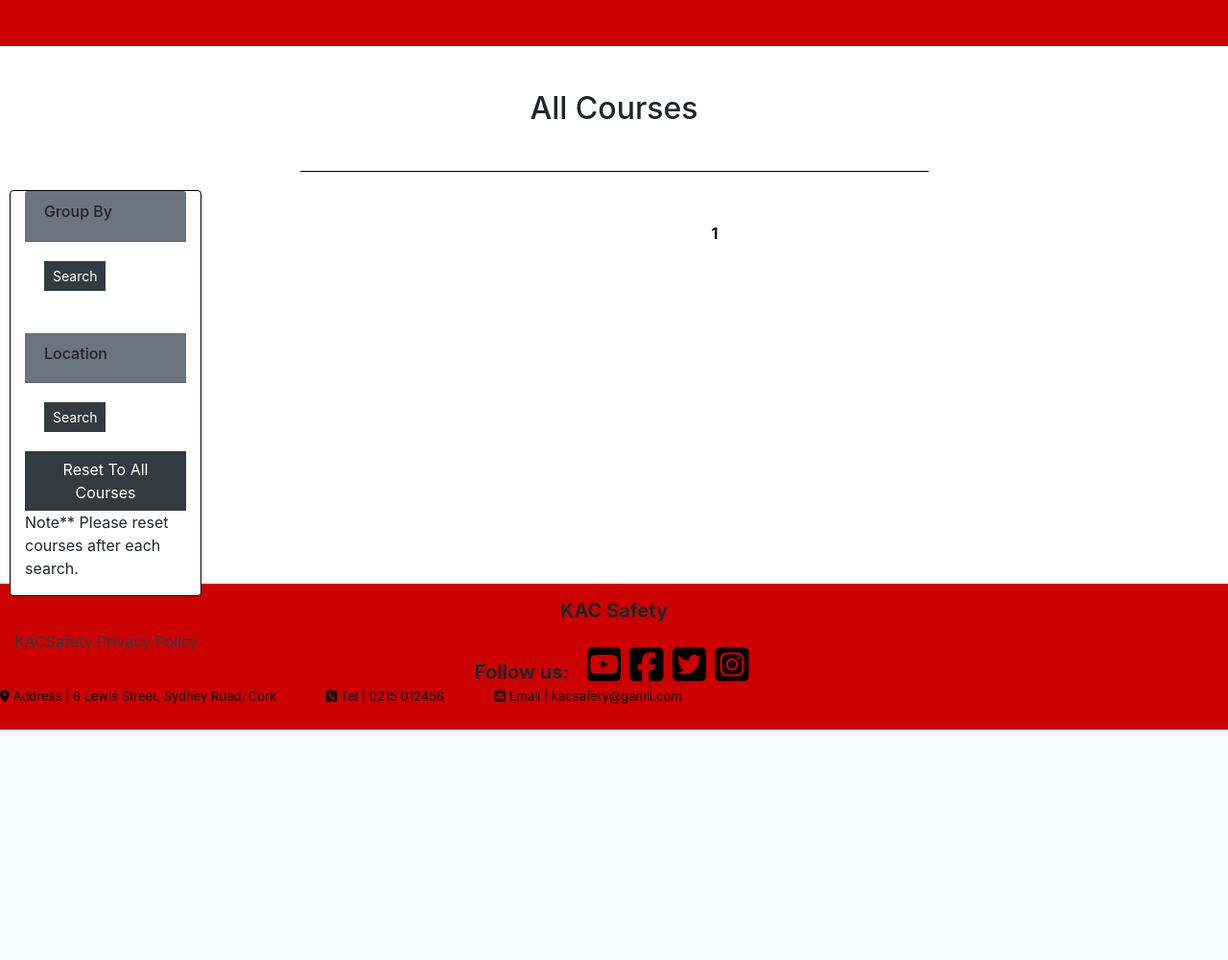
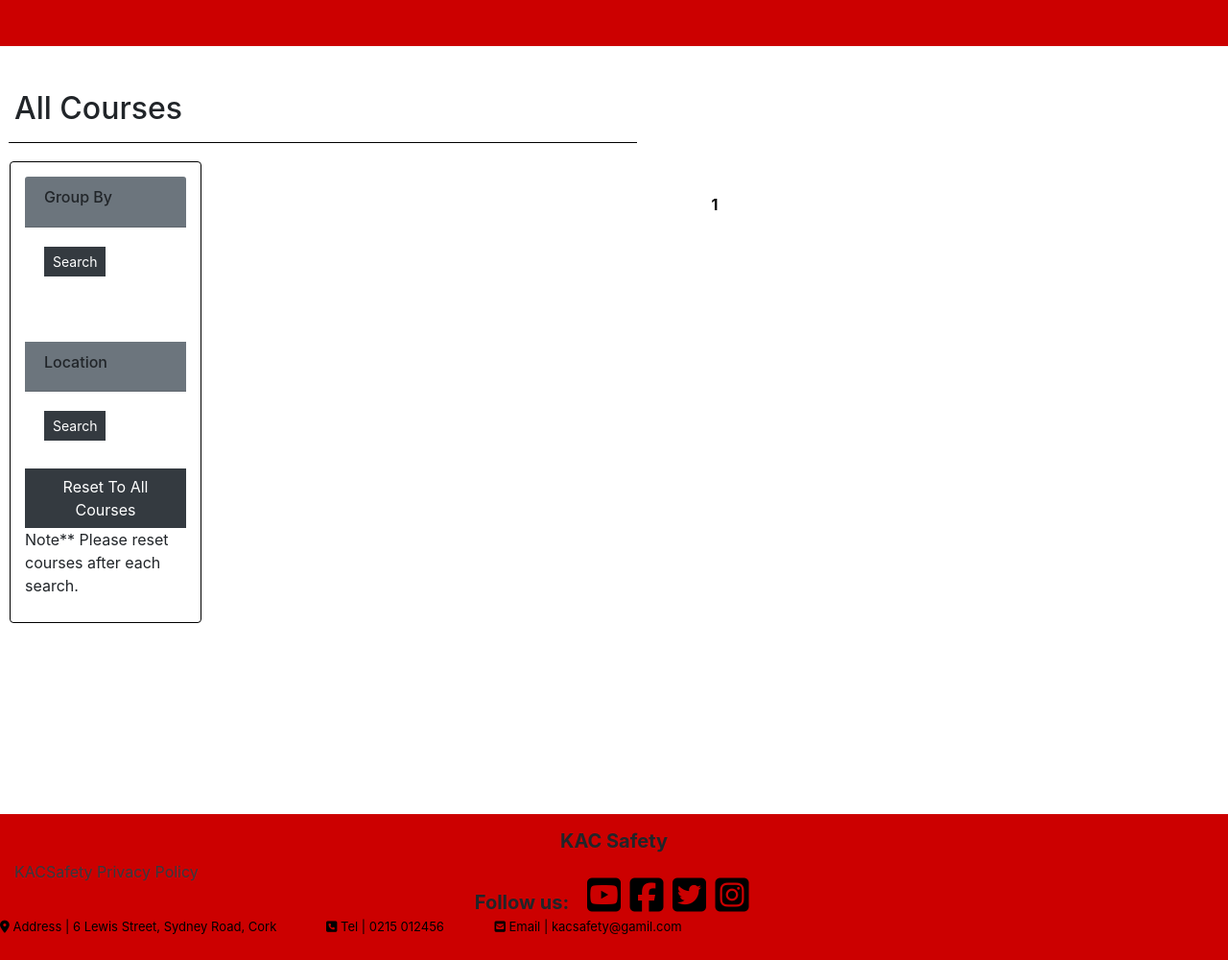
Before and after one commit to NBJIN/kacsafetya, a Django app: page /courses/all_courses/ in a window 1280 px wide. Shown: the part 136-1136 px from the top of the page at 96% size. Before the commit the page ends 896 px from the top, so only its background shows below. Run offline with Django 3.2, Linux system fonts and the light colour scheme; data that the repository does not hold is empty; some libraries are stand-ins or nearby versions.

Commit message:
CSS styling of pages
basket.html for the backet contents heading removed text-center and
aligned it to the left margin and added an underline. Alter the
position of buttons at the bottom of the page by placing both
buttons on the one line and putting the make a purchase button
as the first option and continue browsing as the second option.
Also changed bag is emptpy to basket is empty.
contact_approved.html aligned heading to left and inserted underline.
Highlighted the customer name and the kac safety team in bold.
Contact.html changed the wording of the main heading to Contact Us.
Courses forms.py fixed issue with time the course was being held as
it was defaulting to the current time.
all_courses added margin left to the main heading.
detailed_courses styled main heading and moved underline in from
left margin.
settings.py change allowed hosts.
subscribe.html remove margin left from the main heading.
purchase_success.html added home button to the bottom of the page
and changed wording on Back to coourses to continue browsing.
Added styling for all of the above to base.css.

```diff
--- a/contact/templates/contact/contact.html
+++ b/contact/templates/contact/contact.html
@@ -23,7 +23,7 @@
     <div class="row">
         <div class="col-12 col-lg-6">
             <!-- <hr> -->
-            <h1 class="logo-font mb-4 contact-heading">Contact The KAC Safety Team </h1>
+            <h1 class="logo-font mb-4 contact-heading">Contact Us </h1>
             <!-- <hr> -->
             <hr class="w-70 mb-1 hr-color">
         </div>
--- a/courses/templates/courses/all_courses.html
+++ b/courses/templates/courses/all_courses.html
@@ -15,7 +15,7 @@
   <div class="row">
     <div class="col text-center mt-3">
       <h2 class="logo-font mt-5 mt-md-0 head-allcourses">All Courses</h2>
-      <hr class="w-50 mb-1 hr-color">
+      <hr class="w-50 mb-1 ml-4 hr-color">
       <!-- <hr class="w-50 mb-1"> -->
     </div>
   </div>
@@ -63,7 +63,7 @@
   <div class="row">
         {% for course in page_obj %}
         <div class="col-sm-6 col-md-6 col-lg-4 col-xl-3 col-height">
-          <div class="card h-100 border-danger">
+          <div class="card card-width h-100 border-danger">
             {% if course.image %}
             <a href="{% url 'detailed_courses' course_id=course.id %}">
               <img class="card-img-top img-fluid" src="{{ course.image.url }}" alt="{{ course.title }}">
--- a/courses/templates/courses/detailed_courses.html
+++ b/courses/templates/courses/detailed_courses.html
@@ -15,8 +15,8 @@
 <div class="overlay"></div>
 <div class="container-fluid-detailedcourses pl-3 pr-3">
      <div class="col text-center mt-3">
-            <h2 class="logo-font mt-5">Course Details</h2>
-            <hr class="w-50 mb-1 hr-color">
+            <h2 class="logo-font mt-5 mt-md-0 head-allcourses">Course Details</h2>
+            <hr class="w-50 mb-1 ml-4 hr-color">
           </div>
     <div class="row mt-5">
 
--- a/kac_safety/settings.py
+++ b/kac_safety/settings.py
@@ -33,7 +33,7 @@ DEBUG = 'DEVELOPMENT' in os.environ  # True
 # DEBUG = True
 
 ALLOWED_HOSTS = ['kac-safetya.herokuapp.com', 'localhost',
-                 '8000-nbjin-kacsafetya-c2m4cr6itw4.ws-eu104.gitpod.io']
+                 '8000-nbjin-kacsafetya-c2m4cr6itw4.ws-eu105.gitpod.io']
 # 1 first it was  this 8000-nbjin-kacsafetya-c2m4cr6itw4.ws-eu101.gitpod.io
 # 2 next it was   8000-nbjin-kacsafetya-c2m4cr6itw4.ws-eu102.gitpod.io
 
--- a/mailchimpnews/templates/mailchimpnews/subscribe.html
+++ b/mailchimpnews/templates/mailchimpnews/subscribe.html
@@ -23,8 +23,8 @@
     <div class="row">
         <div class="col-12 col-lg-6">
 
-            <h1 class="logo-font mt-5 mb-5 ml-5">Newsletter Signup </h1>
-            <hr class="w-70 mb-1 hr-color ml-5">
+            <h1 class="logo-font mt-5 mb-5">Newsletter Signup </h1>
+            <hr class="w-70 mb-1 hr-color">
             <br>
             <h4 class="mt-5">Please enter your details below to subscribe to our newsletter.</h4>
             <br>
--- a/static/css/base.css
+++ b/static/css/base.css
@@ -103,7 +103,7 @@ body {
     width: 100%;
     top: 0px;
     padding-top: 5px;
-    height: 80vh;
+    height: 100vh;
 }
 
 .jumbotron-main h1,
@@ -191,7 +191,9 @@ body {
 
 .head-allcourses {
     padding-top: 30px;
-    padding-bottom: 30px;
+    /* padding-bottom: 30px; */
+    text-align: left;
+    margin-left: 30px;
 }
 
 .search-card {
@@ -202,11 +204,32 @@ body {
     border-radius: 0.25rem;
     margin-left: 10px;
     margin-top: 15px;
+    padding-bottom: 10px;
 }
 
-.col-height {
+.card-width {
+    width: 100%;
+
+
+}
+/*
+.card-height {
+    padding-bottom: 100px;
+} */
+
+.card-body {
+    min-height: 80px;
+}
+
+.card-header {
+    margin-top: 15px;
+}
+
+
+
+/* .col-height {
     height: 42.5vh;
-}
+} */
 
 .btn-previous {
     padding-top: 10px;
@@ -233,7 +256,7 @@ body {
 }
 
 .container-fluid-allcourses {
-    height: 70vh;
+    height: 100vh;
 }
 
 /* arrow button at the bottom of all courses page  */
@@ -383,6 +406,10 @@ input[name='q']::placeholder {
 .container-basket {
     height: 100vh;
     margin: 60px;
+}
+
+.justify-content-between {
+    text-align: center;
 }
 
 /* Mailchimpnews Subscribe Page */
```
Also changed, not shown: basket/templates/basket/basket.html (+13 -8 lines), contact/templates/contact/contact_approved.html (+8 -5 lines), courses/forms.py (+7 -4 lines), purchase/templates/purchase/purchase_success.html (+9 -1 lines).
